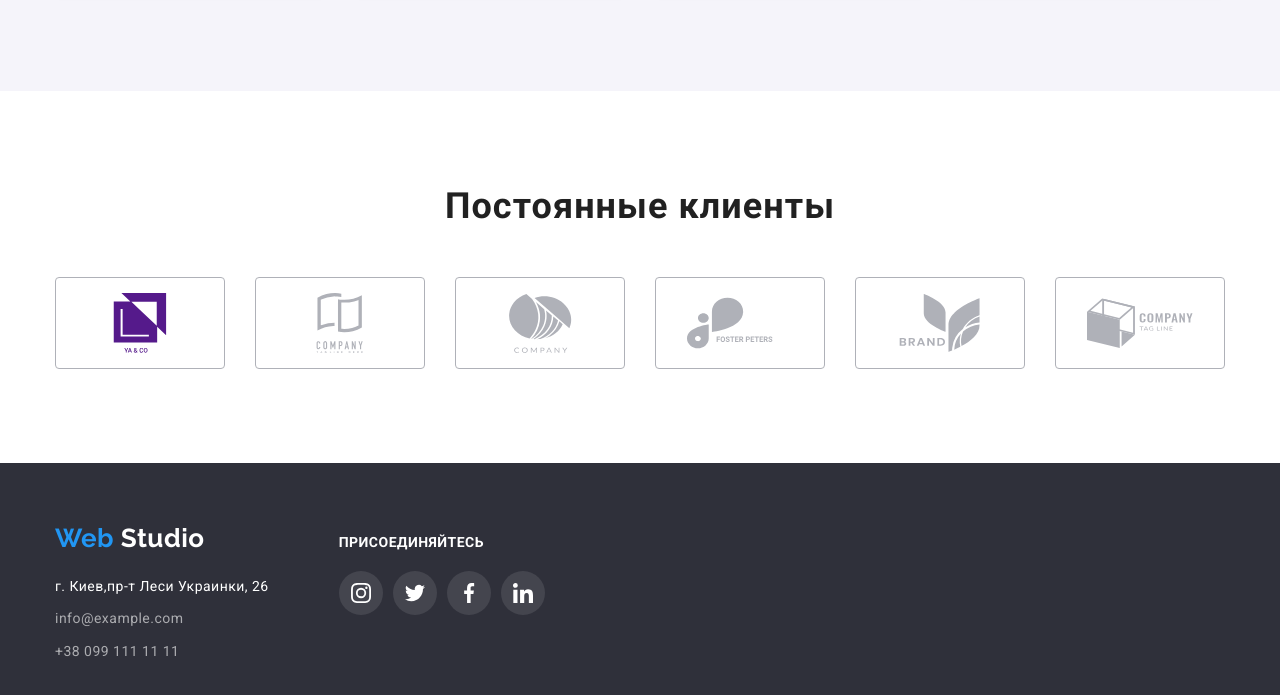
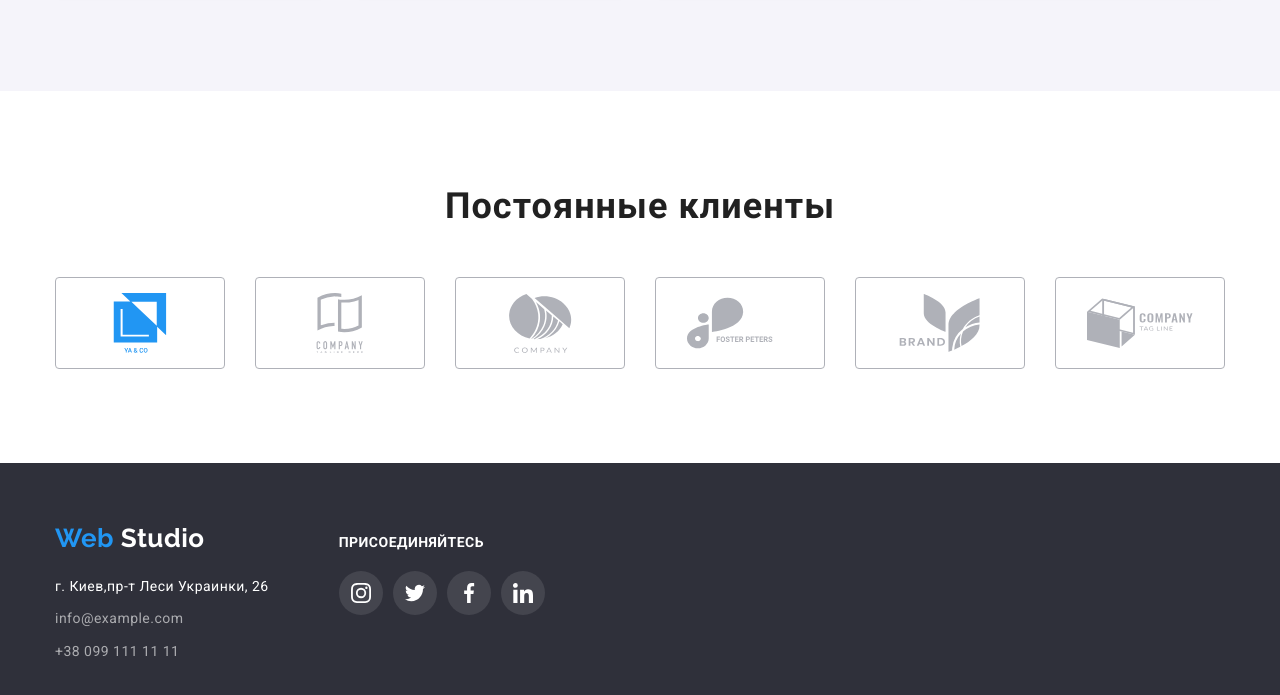
Before and after one commit to AlinaLevkova77/goit-markup-hw-04, a plain HTML site: page index.html in a window 1280 px wide. In both pictures the pointer is over the link 140 px from the left and 2551 px from the top of the page. Shown: the part 2228-2923 px from the top of the page. Drawn offline with nearby package versions, Linux system fonts and the light colour scheme.

Commit message:
дз4/ал

```diff
--- a/css/styles.css
+++ b/css/styles.css
@@ -366,7 +366,7 @@ a {
 }
 .icons-nav:hover,
 .icons-nav:focus {
-  fill: currentColor;
+  fill: var(--accent-color);
 }
 .icons-clients {
   width: 106px;
```
